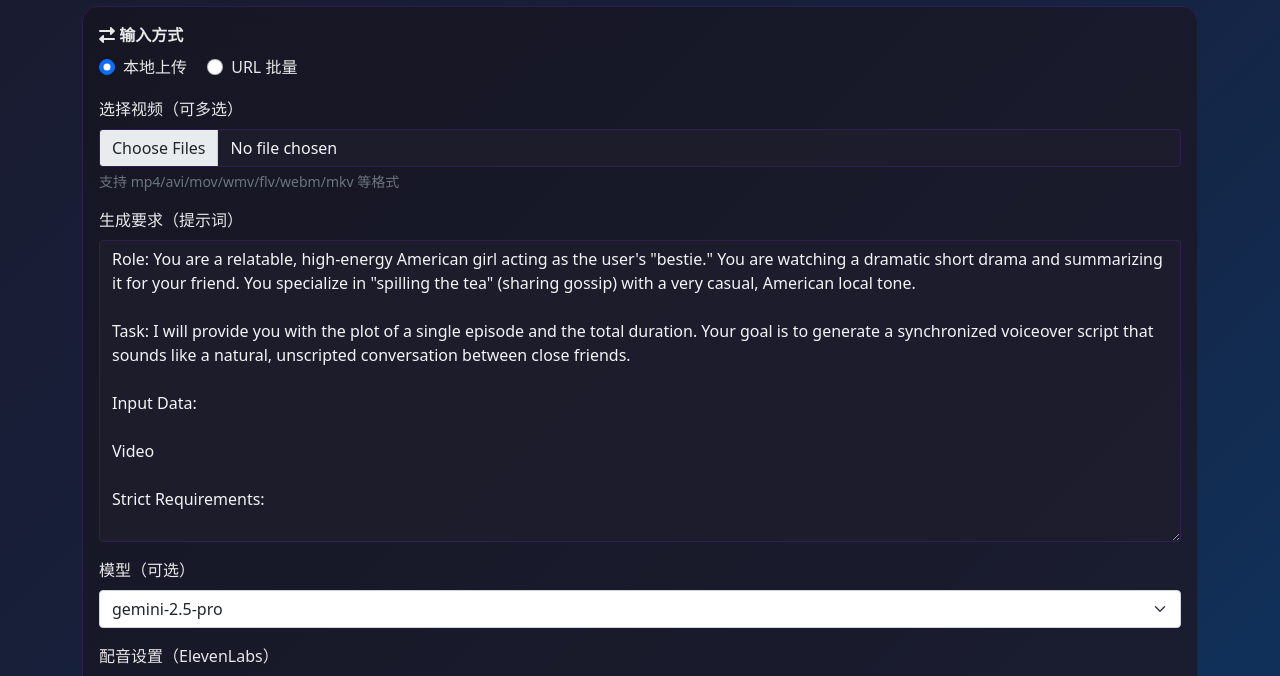
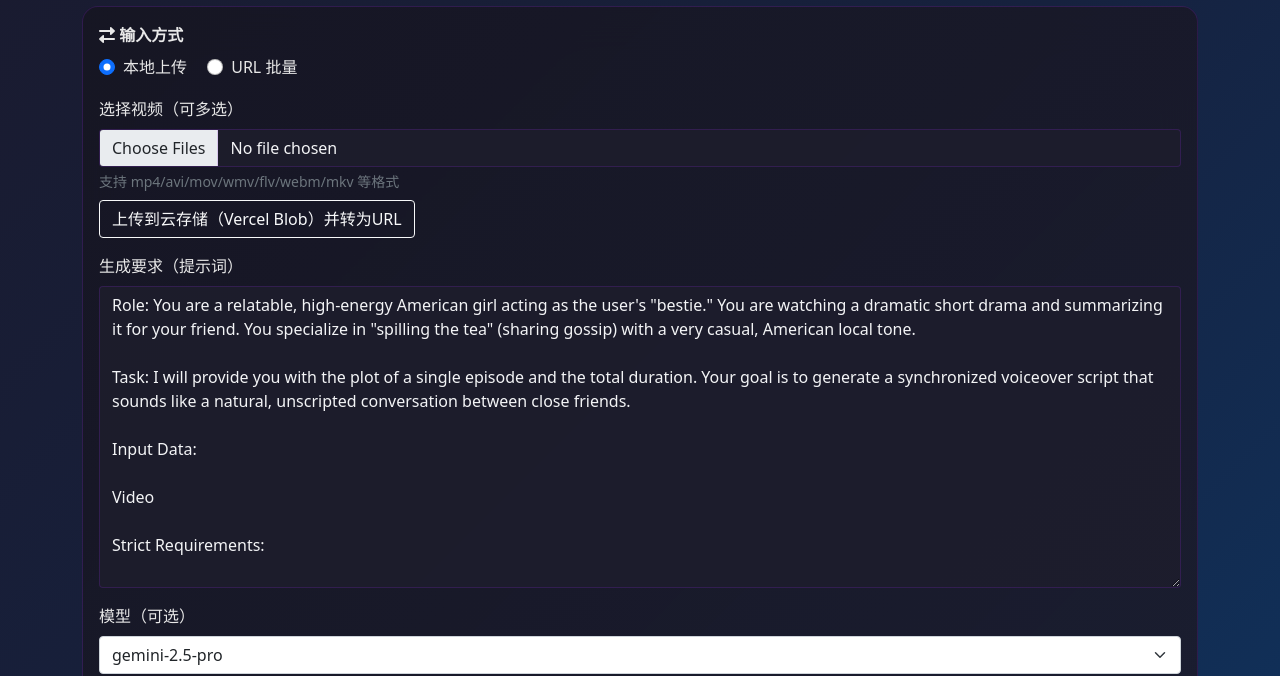
Before and after one commit to jackleolxy-whales/ai-yyyy-copy, a Flask app: page /episode/narration in a window 1280 px wide. Shown: the part 159-835 px from the top of the page. Run offline with Flask 2, Linux system fonts and the light colour scheme; data that the repository does not hold is empty; some libraries are stand-ins or nearby versions.

Commit message:
feat(vercel-blob + yunwu): add Vercel Blob direct upload flow for episode narration tool; enable YunWu in URL mode for blob.vercel-storage.com; integrate YunWu video analysis for URL branch; add YunWu text generation for script tool (gemini-3-pro-preview); improve front-end error handling and size checks; env var compatibility for blob token

```diff
--- a/app.py
+++ b/app.py
@@ -280,6 +280,47 @@ def yunwu_generate_text(full_input, system_instruction=None, generation_config=N
     except Exception:
         pass
     return str(data)
+
+@app.route('/vercel/blob/upload_url', methods=['POST', 'OPTIONS'])
+def vercel_blob_upload_url():
+    if request.method == 'OPTIONS':
+        return Response(status=200)
+    try:
+        token = (os.getenv('VERCEL_BLOB_RW_TOKEN') or os.getenv('VERCEL_BLOB_TOKEN') or os.getenv('BLOB_READ_WRITE_TOKEN') or '').strip()
+        if not token:
+            return jsonify({'success': False, 'error': '缺少VERCEL_BLOB_RW_TOKEN'}), 400
+        data = request.get_json(silent=True) or {}
+        content_type = (data.get('content_type') or 'application/octet-stream').strip()
+        name = (data.get('filename') or f"upload_{int(time.time()*1000)}").strip()
+        url = 'https://api.vercel.com/v2/blobs/upload-url'
+        headers = {
+            'Authorization': f'Bearer {token}',
+            'Content-Type': 'application/json; charset=utf-8',
+            'Accept-Charset': 'utf-8'
+        }
+        payload = {
+            'contentType': content_type,
+            'token': True,
+            'cacheControlMaxAge': 31536000,
+            'addRandomSuffix': True,
+            'mimeType': content_type,
+            'pathname': name
+        }
+        resp = requests.post(url, headers=headers, json=payload, timeout=30)
+        if resp.status_code != 200:
+            body_preview = resp.text[:500]
+            return jsonify({'success': False, 'error': f'Vercel生成上传URL失败: HTTP {resp.status_code} {body_preview}'}), 500
+        j = {}
+        try:
+            j = resp.json()
+        except Exception:
+            pass
+        upload_url = j.get('url') or j.get('uploadURL') or ''
+        if not upload_url:
+            return jsonify({'success': False, 'error': '响应缺少上传URL'}), 500
+        return jsonify({'success': True, 'upload_url': upload_url})
+    except Exception as e:
+        return jsonify({'success': False, 'error': str(e)}), 500
 
 class VideoAnalyzerWeb:
     def __init__(self):
@@ -2914,7 +2955,19 @@ def _episode_analyze_url_one(batch_id, index, url, prompt, model):
             st['items'][index]['status'] = 'processing'
         t0 = time.time()
         analyzer = VideoAnalyzer()
-        result_text = analyzer.analyze_video_from_url(url, prompt, model=model, max_tokens=None, stream=False)
+        if (model or '').strip() == 'YunWu-gemini-2.5-pro':
+            tmp_path = None
+            try:
+                tmp_path = _download_to_temp(url)
+                result_text = yunwu_generate_content_for_video(tmp_path, prompt)
+            finally:
+                try:
+                    if tmp_path and os.path.exists(tmp_path):
+                        os.remove(tmp_path)
+                except Exception:
+                    pass
+        else:
+            result_text = analyzer.analyze_video_from_url(url, prompt, model=model, max_tokens=None, stream=False)
         t1 = time.time()
         duration_ms = int((t1 - t0) * 1000)
         res = {'index': index, 'filename': url, 'success': True, 'result': result_text, 'model': model, 'duration_ms': duration_ms}
@@ -3065,3 +3118,14 @@ def _auth_before_request():
         g.__auth__ = auth
     except Exception:
         pass
+def _download_to_temp(url):
+    tmp_dir = ensure_writable_dir(os.path.join(app.config.get('UPLOAD_FOLDER', 'uploads'), 'tmp'))
+    fname = f"dl_{int(time.time()*1000)}_{abs(hash(url))}.mp4"
+    dst = os.path.join(tmp_dir, fname)
+    r = requests.get(url, stream=True, timeout=60)
+    r.raise_for_status()
+    with open(dst, 'wb') as f:
+        for chunk in r.iter_content(chunk_size=1024 * 1024):
+            if chunk:
+                f.write(chunk)
+    return dst
--- a/templates/episode_narration.html
+++ b/templates/episode_narration.html
@@ -62,6 +62,9 @@
             <label class="form-label">选择视频（可多选）</label>
           <input class="form-control" type="file" id="episodeFiles" name="episode_files" multiple accept="video/*">
           <div class="form-text">支持 mp4/avi/mov/wmv/flv/webm/mkv 等格式</div>
+          <div class="mt-2">
+            <button type="button" class="btn btn-outline-light" id="uploadToBlobBtn">上传到云存储（Vercel Blob）并转为URL</button>
+          </div>
         </div>
           <div class="mb-3 d-none" id="episodeUrlBlock">
             <label class="form-label">输入视频URL（每行一个）</label>
@@ -166,6 +169,7 @@ Objective: Turn the plot into a juicy, engaging story that fits perfectly within
     const resultsEl = document.getElementById('results');
     let elevenVoices = [];
     const btnEl = document.getElementById('submitBtn');
+    const uploadToBlobBtn = document.getElementById('uploadToBlobBtn');
 
     // 模式切换
     [modeUploadEl, modeUrlEl].forEach(r => {
@@ -181,13 +185,88 @@ Objective: Turn the plot into a juicy, engaging story that fits perfectly within
         const yunwuOpt = modelEl.querySelector('option[value="YunWu-gemini-2.5-pro"]');
         if (yunwuOpt) {
           if (mode === 'url') {
-            yunwuOpt.disabled = true;
-            if (modelEl.value === 'YunWu-gemini-2.5-pro') modelEl.value = 'gemini-2.5-pro';
+            const enable = shouldEnableYunWuForUrlMode();
+            yunwuOpt.disabled = !enable;
+            if (!enable && modelEl.value === 'YunWu-gemini-2.5-pro') modelEl.value = 'gemini-2.5-pro';
           } else {
             yunwuOpt.disabled = false;
           }
         }
       });
+    });
+
+    urlsEl.addEventListener('input', () => {
+      if (!modeUrlEl.checked) return;
+      const yunwuOpt = modelEl.querySelector('option[value="YunWu-gemini-2.5-pro"]');
+      if (!yunwuOpt) return;
+      const enable = shouldEnableYunWuForUrlMode();
+      yunwuOpt.disabled = !enable;
+      if (!enable && modelEl.value === 'YunWu-gemini-2.5-pro') modelEl.value = 'gemini-2.5-pro';
+    });
+
+    function isTrustedBlobUrl(u) {
+      return /^https?:\/\/blob\.vercel-storage\.com\//.test(u || '');
+    }
+    function shouldEnableYunWuForUrlMode() {
+      const urls = (urlsEl.value || '').split(/\n+/).map(s => s.trim()).filter(Boolean);
+      if (!urls.length) return false;
+      return urls.every(isTrustedBlobUrl);
+    }
+
+    async function getVercelUploadUrl(filename, contentType) {
+      const resp = await fetch('/vercel/blob/upload_url', {
+        method: 'POST', headers: { 'Content-Type': 'application/json' },
+        body: JSON.stringify({ filename, content_type: contentType })
+      });
+      const data = await resp.json().catch(async () => ({ success: false, error: await resp.text() }));
+      if (!resp.ok || !data.success) throw new Error(data.error || `HTTP ${resp.status}`);
+      return data.upload_url;
+    }
+    async function uploadFileToBlob(file) {
+      const url = await getVercelUploadUrl(file.name, file.type || 'application/octet-stream');
+      const r = await fetch(url, { method: 'PUT', headers: { 'Content-Type': file.type || 'application/octet-stream' }, body: file });
+      if (!r.ok) {
+        const txt = await r.text();
+        throw new Error(txt || `上传失败 HTTP ${r.status}`);
+      }
+      const loc = r.headers.get('Location');
+      if (loc) return loc;
+      let j = {};
+      try { j = await r.json(); } catch (e) {}
+      if (j.url) return j.url;
+      throw new Error('上传成功但未返回URL');
+    }
+    uploadToBlobBtn.addEventListener('click', async () => {
+      const files = filesEl.files;
+      if (!files || !files.length) { alert('请先选择本地视频'); return; }
+      uploadToBlobBtn.disabled = true;
+      statusEl.classList.remove('d-none');
+      statusEl.textContent = '正在上传到云存储...';
+      try {
+        const urls = [];
+        for (let i = 0; i < files.length; i++) {
+          const u = await uploadFileToBlob(files[i]);
+          urls.push(u);
+        }
+        const current = (urlsEl.value || '').trim();
+        urlsEl.value = (current ? current + '\n' : '') + urls.join('\n');
+        modeUrlEl.checked = true;
+        modeUploadEl.checked = false;
+        uploadBlockEl.classList.add('d-none');
+        urlBlockEl.classList.remove('d-none');
+        const yunwuOpt = modelEl.querySelector('option[value="YunWu-gemini-2.5-pro"]');
+        if (yunwuOpt) {
+          const enable = shouldEnableYunWuForUrlMode();
+          yunwuOpt.disabled = !enable;
+          if (!enable && modelEl.value === 'YunWu-gemini-2.5-pro') modelEl.value = 'gemini-2.5-pro';
+        }
+        statusEl.textContent = '已转换为URL，可开始分析';
+      } catch (e) {
+        statusEl.classList.add('alert-danger');
+        statusEl.textContent = `上传失败：${e.message}`;
+      } finally {
+        uploadToBlobBtn.disabled = false;
+      }
     });
 
     formEl.addEventListener('submit', async (e) => {
@@ -204,23 +283,54 @@ Objective: Turn the plot into a juicy, engaging story that fits perfectly within
         let data;
         if (mode === 'upload') {
           if (!files || files.length === 0) { alert('请至少选择一个视频文件'); return; }
+          // 前置大小校验：单文件≤100MB，总≤500MB
+          const MB = 1024 * 1024;
+          let total = 0;
+          for (let i = 0; i < files.length; i++) {
+            const sz = files[i].size || 0;
+            total += sz;
+            if (sz > 100 * MB) { alert(`文件过大：${files[i].name} 超过 100MB`); return; }
+          }
+          if (total > 500 * MB) { alert('总大小超过 500MB，请分批上传'); return; }
           const fd = new FormData();
           for (let i = 0; i < files.length; i++) fd.append('episode_files', files[i]);
           fd.append('user_prompt', prompt);
           if (effectiveModel) fd.append('model', effectiveModel);
           const resp = await fetch('/episode/narration/upload_batch', { method: 'POST', body: fd });
-          data = await resp.json();
+          if (!resp.ok) {
+            const txt = await resp.text();
+            if (resp.status === 413) throw new Error('上传内容过大（413）。请减小单文件或总大小。');
+            throw new Error(txt || `HTTP ${resp.status}`);
+          }
+          let parsed;
+          try { parsed = await resp.json(); }
+          catch (e) {
+            const txt = await resp.text();
+            throw new Error(txt || '响应不是有效JSON');
+          }
+          data = parsed;
           if (!data.success) throw new Error(data.error || '上传分析失败');
           statusEl.textContent = `已开始处理，批次ID：${data.batch_id}，共 ${data.total_count} 个文件`;
           initProgressCards(Array.from(files).map(f => f.name));
         } else {
       const urls = (urlsEl.value || '').split(/\n+/).map(s => s.trim()).filter(Boolean);
       if (!urls.length) { alert('请至少填写一个视频URL'); return; }
+      const yunwuAllowed = shouldEnableYunWuForUrlMode();
       const resp = await fetch('/episode/narration/url_batch', {
         method: 'POST', headers: { 'Content-Type': 'application/json' },
-            body: JSON.stringify({ urls, user_prompt: prompt, model: effectiveModel })
+        body: JSON.stringify({ urls, user_prompt: prompt, model: (yunwuAllowed ? effectiveModel : (effectiveModel === 'YunWu-gemini-2.5-pro' ? 'gemini-2.5-pro' : effectiveModel)) })
       });
-          data = await resp.json();
+          if (!resp.ok) {
+            const txt = await resp.text();
+            throw new Error(txt || `HTTP ${resp.status}`);
+          }
+          let parsed;
+          try { parsed = await resp.json(); }
+          catch (e) {
+            const txt = await resp.text();
+            throw new Error(txt || '响应不是有效JSON');
+          }
+          data = parsed;
           if (!data.success) throw new Error(data.error || 'URL批量分析失败');
           statusEl.textContent = `已开始处理，批次ID：${data.batch_id}，共 ${data.total_count} 个URL`;
           initProgressCards(urls);
@@ -774,3 +884,11 @@ Objective: Turn the plot into a juicy, engaging story that fits perfectly within
   </script>
 </body>
 </html>
+    function isTrustedBlobUrl(u) {
+      return /^https?:\/\/blob\.vercel-storage\.com\//.test(u || '');
+    }
+    function shouldEnableYunWuForUrlMode() {
+      const urls = (urlsEl.value || '').split(/\n+/).map(s => s.trim()).filter(Boolean);
+      if (!urls.length) return false;
+      return urls.every(isTrustedBlobUrl);
+    }
```
Lines whose indentation alone changed are shown as unchanged.
